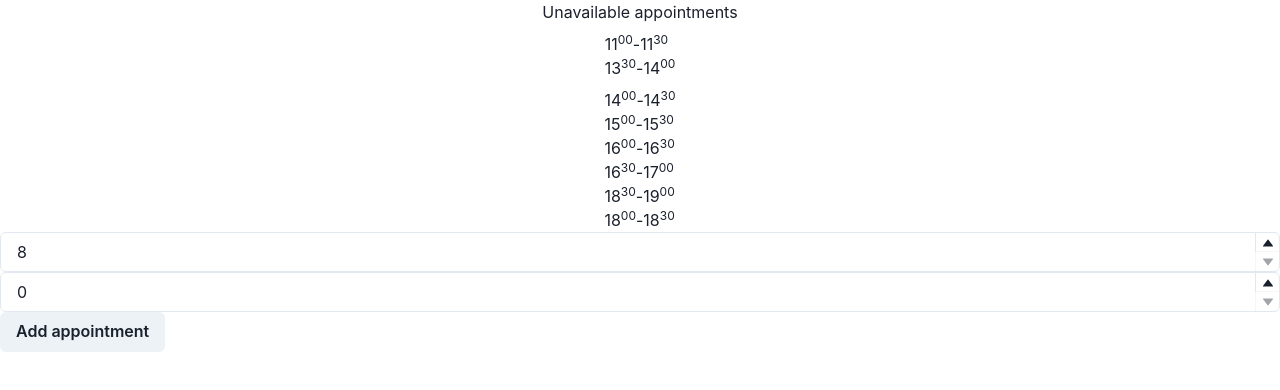
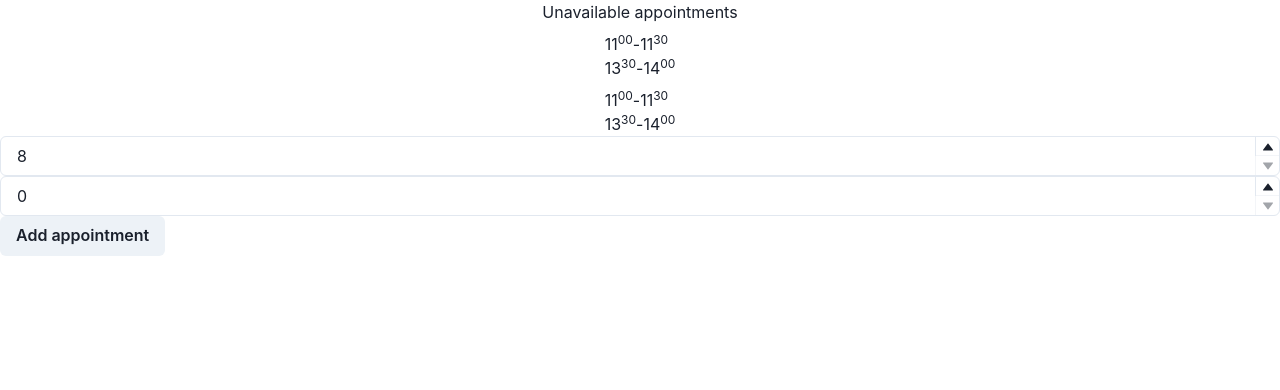
Before and after one commit to voiys/infobip-assignment, a React (Create React App) app: page / in a window 1280 px wide. Shown: the top 390 px of the page. Built offline with nearby package versions, Linux system fonts and the light colour scheme.

Commit message:
basic user appointments implemented, with adding and removing

```diff
--- a/src/App.tsx
+++ b/src/App.tsx
@@ -2,6 +2,8 @@ import { ChakraProvider } from '@chakra-ui/react';
 import { FC, useState } from 'react';
 import Timetable from './components/Timetable';
 import TimetableInputForm from './components/TimetableInputForm';
+import TimetableUserAppointment from './components/TimetableUserAppointment';
+import { AppointmentType } from './utils/AppointmentType';
 import { OffsetDate } from './utils/OffsetDate';
 import { ScheduleDate } from './utils/ScheduleDate';
 
@@ -9,17 +11,50 @@ const App: FC = () => {
   const tomorrow = new ScheduleDate(new OffsetDate(1));
   const [hours, setHours] = useState(tomorrow.shiftStart[0].toString());
   const [minutes, setMinutes] = useState(tomorrow.shiftStart[1].toString());
+  const [appointments, setAppointments] = useState([
+    tomorrow.breakAppointment,
+    tomorrow.endOfShiftAppointment,
+  ]);
+  const [userAppointment, setUserAppointment] = useState<
+    ScheduleDate | undefined
+  >(undefined);
+
+  const addAppointment = (appointment: ScheduleDate) => {
+    // add validation here
+
+    setUserAppointment(appointment);
+    setAppointments(appointments => [...appointments, appointment]);
+  };
+
+  const removeAppointment = () => {
+    if (userAppointment) {
+      setUserAppointment(undefined);
+      setAppointments(appointments =>
+        appointments.filter(
+          appointment => appointment.type !== AppointmentType.User
+        )
+      );
+    }
+  };
 
   return (
     <ChakraProvider resetCSS>
-      <Timetable timetableDate={tomorrow} />
+      <Timetable timetableDate={tomorrow} appointments={appointments} />
+      {userAppointment ? (
+        <TimetableUserAppointment
+          appointment={userAppointment}
+          removeAppointment={removeAppointment}
+        />
+      ) : (
         <TimetableInputForm
           timetableDate={tomorrow}
           hoursValue={hours}
           minutesValue={minutes}
           setHours={setHours}
           setMinutes={setMinutes}
+          addAppointment={addAppointment}
         />
+      )}
     </ChakraProvider>
   );
 };
--- a/src/components/Timetable.tsx
+++ b/src/components/Timetable.tsx
@@ -6,13 +6,17 @@ import TimetableHeader from './TimetableHeader';
 
 export interface TimetableProps {
   timetableDate: ScheduleDate;
+  appointments: ScheduleDate[];
 }
 
-const Timetable: FC<TimetableProps> = ({ timetableDate }) => {
+const Timetable: FC<TimetableProps> = ({ timetableDate, appointments }) => {
   return (
     <VStack>
       <TimetableHeader timetableDate={timetableDate} />
-      <TimetableBody timetableDate={timetableDate} />
+      <TimetableBody
+        timetableDate={timetableDate}
+        appointments={appointments}
+      />
     </VStack>
   );
 };
--- a/src/components/TimetableBody.tsx
+++ b/src/components/TimetableBody.tsx
@@ -6,25 +6,24 @@ import TimeRange from './TimeRange';
 
 export interface TimetableBodyProps {
   timetableDate: ScheduleDate;
+  appointments: ScheduleDate[];
 }
 
-const TimetableBody: FC<TimetableBodyProps> = ({ timetableDate }) => {
-  const appointments = [
-    timetableDate.createAppointment([14, 0]),
-    timetableDate.createAppointment([15, 0]),
-    timetableDate.createAppointment([16, 0]),
-    timetableDate.createAppointment([16, 30]),
-    timetableDate.createAppointment([18, 30]),
-    timetableDate.createAppointment([18, 0]),
-  ].sort((a, b) => a.time[0] - b.time[0]);
-
+const TimetableBody: FC<TimetableBodyProps> = ({
+  timetableDate,
+  appointments,
+}) => {
   return (
     <List>
-      {appointments.map((appointment, i) => (
+      {appointments
+        .sort((a, b) => a.time[0] - b.time[0])
+        .map((appointment, i) => (
           <ListItem key={i}>
             <TimeRange
               time1={appointment.time}
-            time2={DateTimeCalculator.addAppointmentDuration(appointment).time}
+              time2={
+                DateTimeCalculator.addAppointmentDuration(appointment).time
+              }
             />
           </ListItem>
         ))}
--- a/src/components/TimetableInputForm.tsx
+++ b/src/components/TimetableInputForm.tsx
@@ -10,6 +10,7 @@ export interface TimetableInputFormProps {
   minutesValue: string;
   setHours: Dispatch<SetStateAction<string>>;
   setMinutes: Dispatch<SetStateAction<string>>;
+  addAppointment: (appointment: ScheduleDate) => void;
 }
 
 const TimetableInputForm: FC<TimetableInputFormProps> = ({
@@ -18,13 +19,16 @@ const TimetableInputForm: FC<TimetableInputFormProps> = ({
   setHours,
   setMinutes,
   timetableDate,
+  addAppointment,
 }) => {
   const handleSubmit: FormEventHandler = e => {
     e.preventDefault();
 
     const time: Time = [parseInt(hoursValue), parseInt(minutesValue)];
 
-    console.log(`submitted ${time}`);
+    // @todo - add validation here
+
+    addAppointment(timetableDate.createUserAppointment(time));
   };
 
   return (
```
Lines whose indentation alone changed are shown as unchanged.
